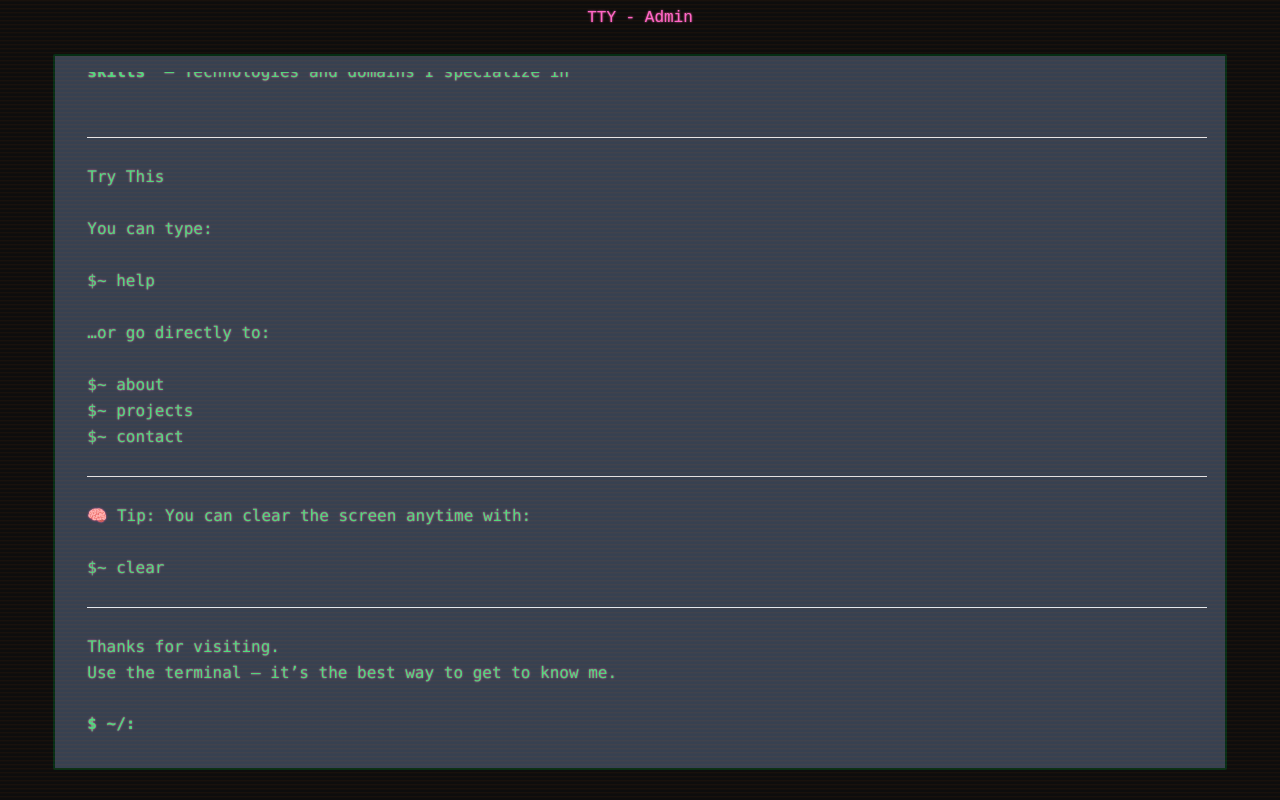
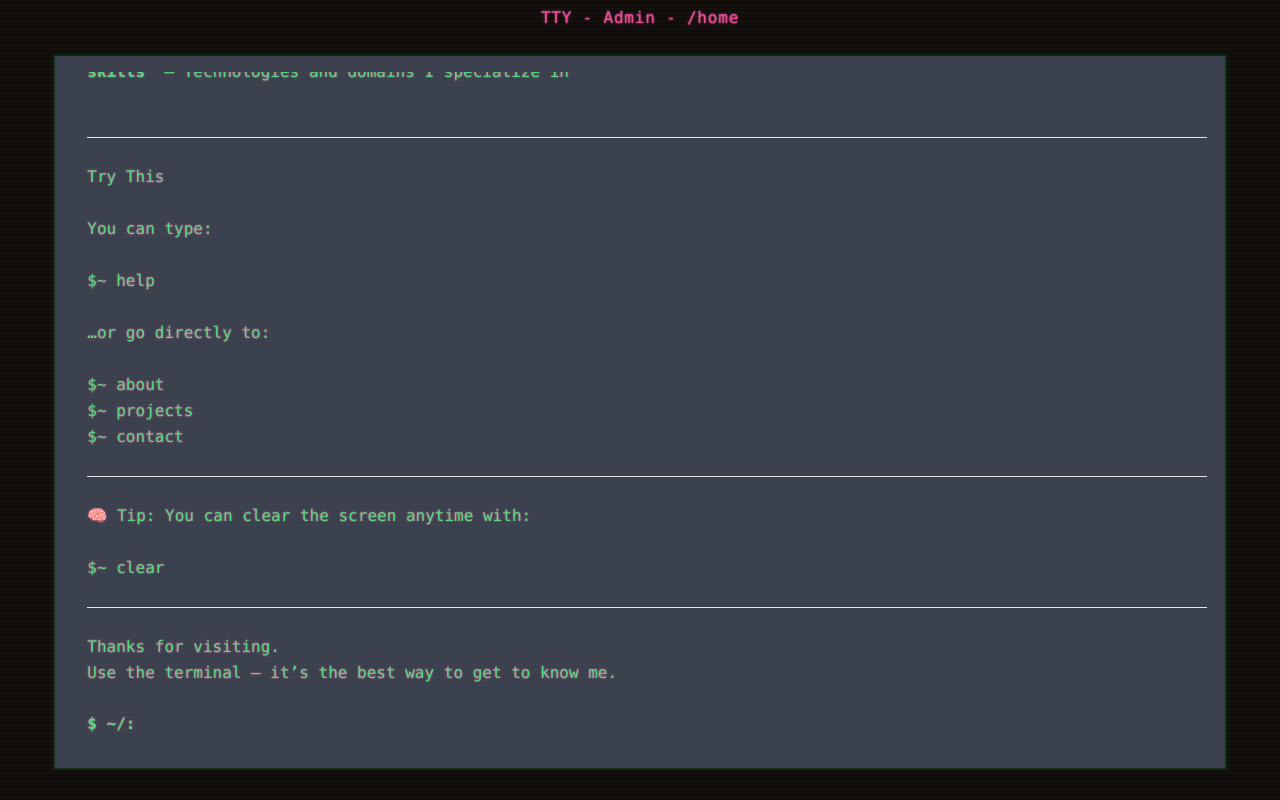
Before and after one commit to haflettjm/haflettjm.github.io, a Nuxt app in the folder front-end/: page / in a window 1280 px wide. Built offline with nearby package versions, Linux system fonts and the light colour scheme.

Commit message:
added page tracker to top of page

```diff
--- a/front-end/components/Terminal.vue
+++ b/front-end/components/Terminal.vue
@@ -34,7 +34,14 @@
 import { onMounted, ref, nextTick, render } from "vue";
 import { renderMarkdown } from "../utils/markdownParser.ts";
 
+const activeCommand = ref<string>('home')
+
 const inputRef = ref<HTMLInputElement | null>(null)
+const emit = defineEmits(['commandExecuted'])
+const historyIndex = ref<number | null>(null)
+const commandHistory = computed(() =>
+  history.value.filter(entry => entry.type === 'prompt').map(entry => entry.command)
+)
 
 onMounted(async () => {
     const defaultCmd = "home";
@@ -50,10 +57,7 @@ const history = ref([
     },
 ]);
 
-const historyIndex = ref<number | null>(null)
-const commandHistory = computed(() =>
-  history.value.filter(entry => entry.type === 'prompt').map(entry => entry.command)
-)
+
 
 
 function navigateHistory(direction: 'up' | 'down') {
@@ -160,12 +164,15 @@ async function handleCommand() {
         const html = await command.execute();
         if (html) {
             history.value.push({ type: "output", html });
+            emit('commandExecuted', cmd)
         }
     } else {
         history.value.push({
             type: "output",
             html: `<p class="text-red-800">Command not found <strong>${cmd}</strong></p>`,
         });
+
+        emit('commandExecuted', '404')
     }
     currentCommand.value = "";
     historyIndex.value = null
--- a/front-end/pages/index.vue
+++ b/front-end/pages/index.vue
@@ -1,5 +1,8 @@
-<script setup>
+<script setup lang ="ts">
 import Terminal from "../components/Terminal.vue";
+import { ref } from "vue"
+
+const activeCommand = ref("home")
 </script>
 
 <template>
@@ -12,8 +15,8 @@ import Terminal from "../components/Terminal.vue";
         h-screen flex
         flex-col
         ">
-        <div class="terminal-header">
-            <h1>TTY - Admin </h1>
+        <div class="terminal-header text-center text-pink-500 font-mono tracking-wider">
+          <h1>TTY - Admin - /{{ activeCommand }}</h1>
         </div>
         <main class="
             terminal-body
@@ -32,7 +35,7 @@ import Terminal from "../components/Terminal.vue";
               font-size: calc(100vw / 80);
               width: 90vw;
               height: 85vh;">
-                <Terminal />
+              <Terminal @commandExecuted="activeCommand = $event" />
             </div>
         </main>
     </div>
```
